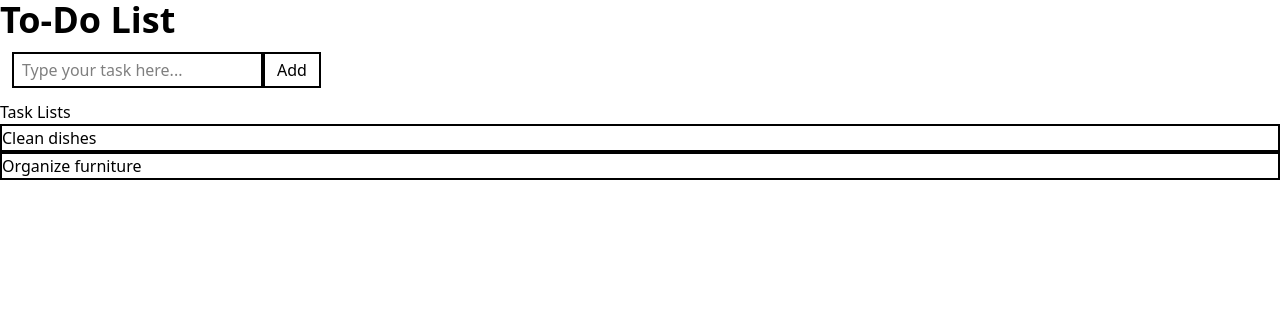
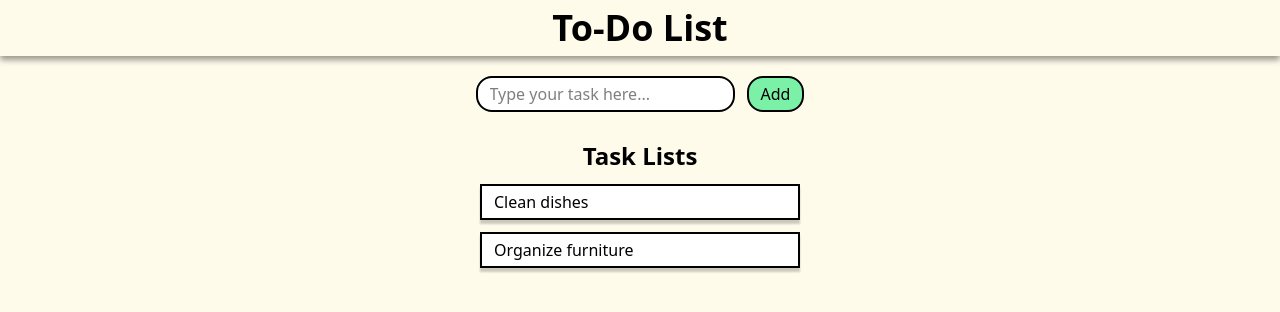
Before and after one commit to ntpyxl/ToDo-List, a React (Vite) app: page / in a window 1280 px wide. Shown: the top 312 px of the page. Built offline with nearby package versions, Linux system fonts and the light colour scheme.

Commit message:
Added styling to page elements

```diff
--- a/index.html
+++ b/index.html
@@ -6,8 +6,13 @@
 
 		<title>To-Do List</title>
 	</head>
-	<body>
-		<div id="root"></div>
+	<body class="bg-amber-50">
+		<div id="titleBar" class="flex py-2 justify-center items-center shadow-[0_4px_6px_rgba(0,0,0,0.4)]">
+			<h3 class="text-4xl font-bold">To-Do List</h3>
+		</div>
+		<div id="root">
+
+		</div>
 		<script type="module" src="/src/main.tsx"></script>
 	</body>
 </html>
--- a/src/App.tsx
+++ b/src/App.tsx
@@ -16,10 +16,8 @@ function App() {
 
     return (
         <>
-            <div>
-                <h3 className="text-4xl font-semibold">To-Do List</h3>
-            </div>
-            <div className="p-3">
+            <div className="flex py-2 justify-center items-center">
+                <div className="p-3 space-x-3">
                     <input
                         type="text"
                         id="taskName"
@@ -27,21 +25,25 @@ function App() {
                         placeholder="Type your task here..."
                         value={taskName}
                         onChange={(e) => setTaskName(e.target.value)}
-                    className="px-2 py-1 border-2 border-black"
+                        className="px-3 py-1 border-2 border-black rounded-2xl bg-white focus:outline-none"
                     ></input>
                     <button
                         onClick={() => addTask()}
-                    className="px-3 py-1 border-2 border-black cursor-pointer hover:scale-105"
+                        className="px-3 py-1 border-2 border-black rounded-2xl cursor-pointer hover:scale-110 duration-150 bg-green-300"
                     >
                         Add
                     </button>
                 </div>
+            </div>
 
-            <div>
-                <h3>Task Lists</h3>
+            <div className="flex flex-col py-2 justify-center items-center space-y-3">
+                <h3 className="text-2xl font-semibold">Task Lists</h3>
                 {taskList.map((task, index) => (
-                    <div key={index} className="border-2 border-black">
-                        {task}
+                    <div
+                        key={index}
+                        className="w-[25vw] px-3 py-1 border-2 border-black bg-white shadow-[0_4px_2px_rgba(0,0,0,0.2)]"
+                    >
+                        <p>{task}</p>
                     </div>
                 ))}
             </div>
```
Lines whose indentation alone changed are shown as unchanged.
